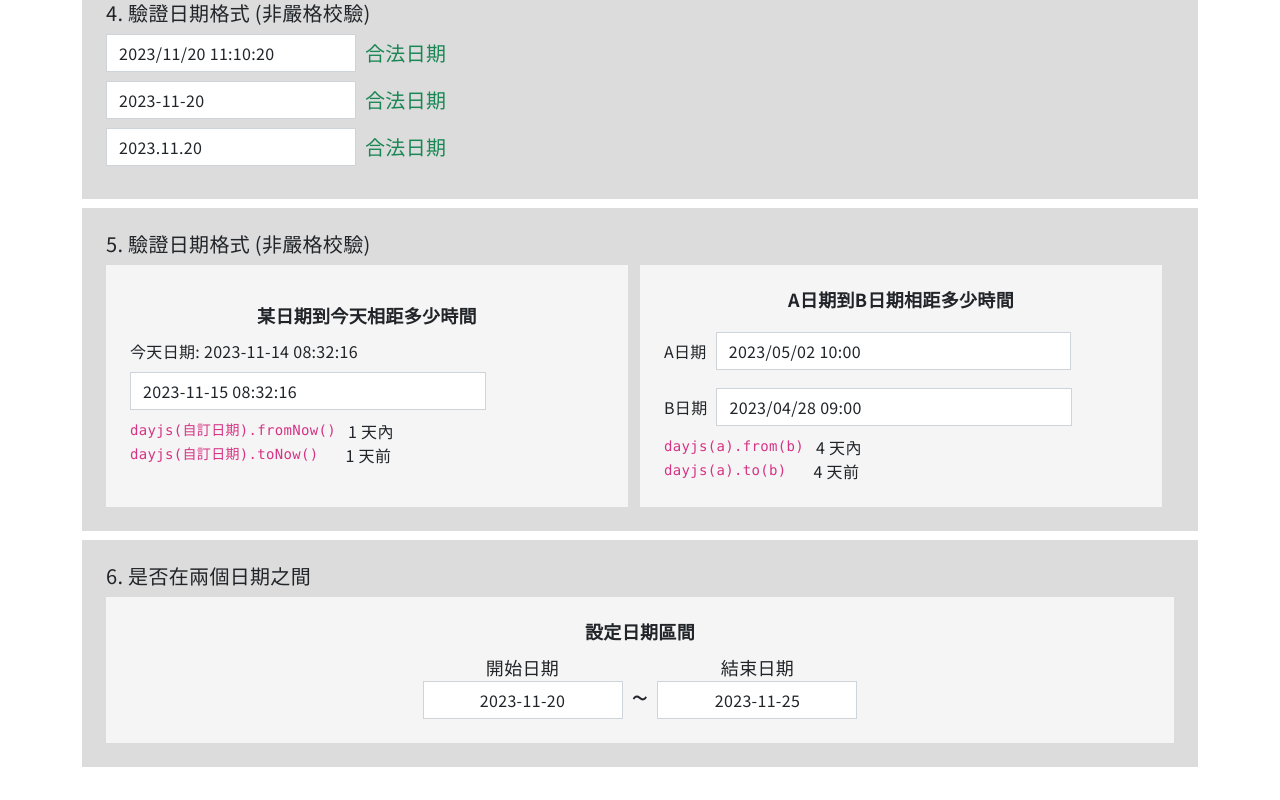
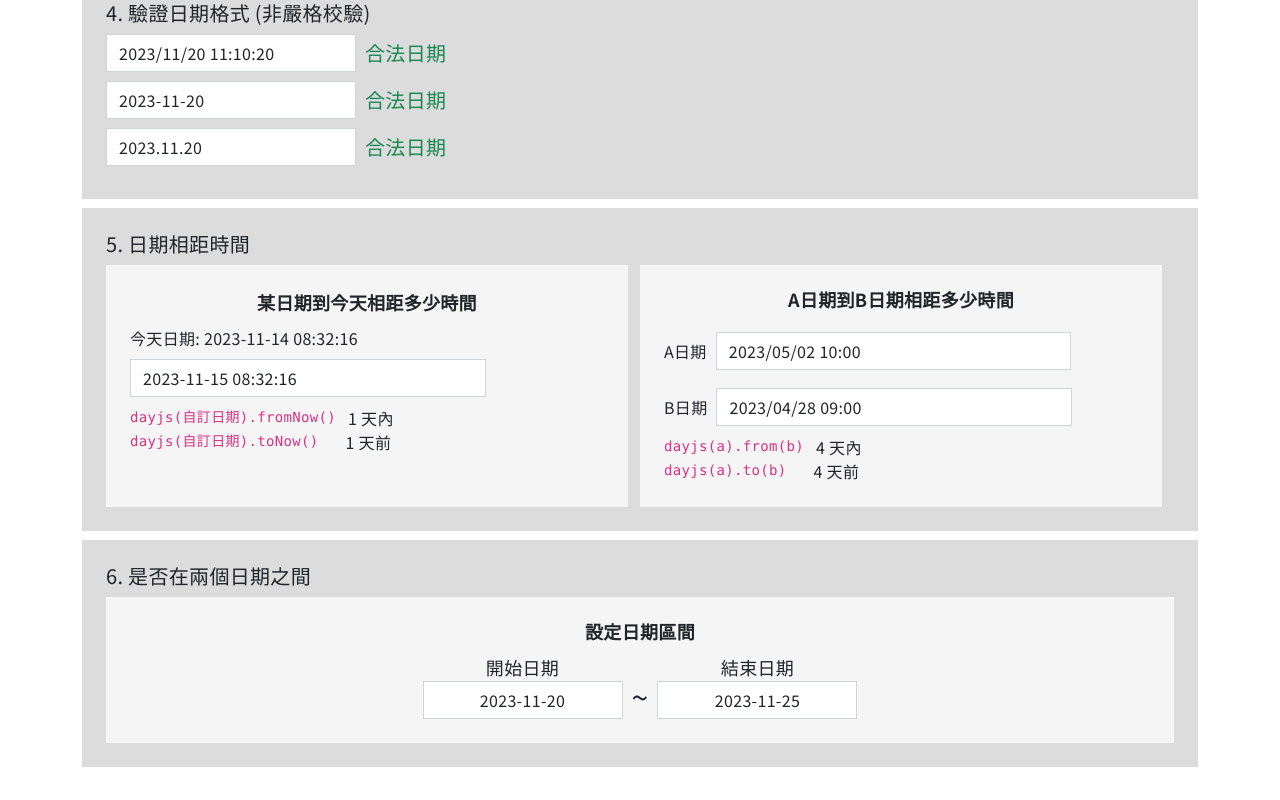
Before and after one commit to MizuYang/day.js, a Vue app: page /#/ in a window 1280 px wide. Shown: the part 1282-2082 px from the top of the page. Built offline with nearby package versions, Linux system fonts and the light colour scheme.

Commit message:
修正 demo5: 版型跑掉、標題錯誤

```diff
--- a/src/components/Demo5日期相距時間.vue
+++ b/src/components/Demo5日期相距時間.vue
@@ -1,6 +1,6 @@
 <template>
   <section class="bg-gainsboro mb-3 p-10">
-    <h2 class="text-20 mb-3">5. 驗證日期格式 (非嚴格校驗)</h2>
+    <h2 class="text-20 mb-3">5. 日期相距時間</h2>
 
     <div class="d-flex align-items-center">
       <!-- 某日期到今天相距多少時間 -->
--- a/src/components/demo5-items/Today.vue
+++ b/src/components/demo5-items/Today.vue
@@ -1,5 +1,6 @@
 <template>
-  <div class="w-100 bg-whitesmoke me-5 px-10 py-15">
+  <div class="w-100 bg-whitesmoke me-5 px-10 pt-12"
+       style="padding-bottom:53px;">
     <h3 class="text-18 text-center fw-bold-7 mb-5">某日期到今天相距多少時間</h3>
     今天日期: {{ today.format('YYYY-MM-DD HH:mm:ss') }}
 
```
